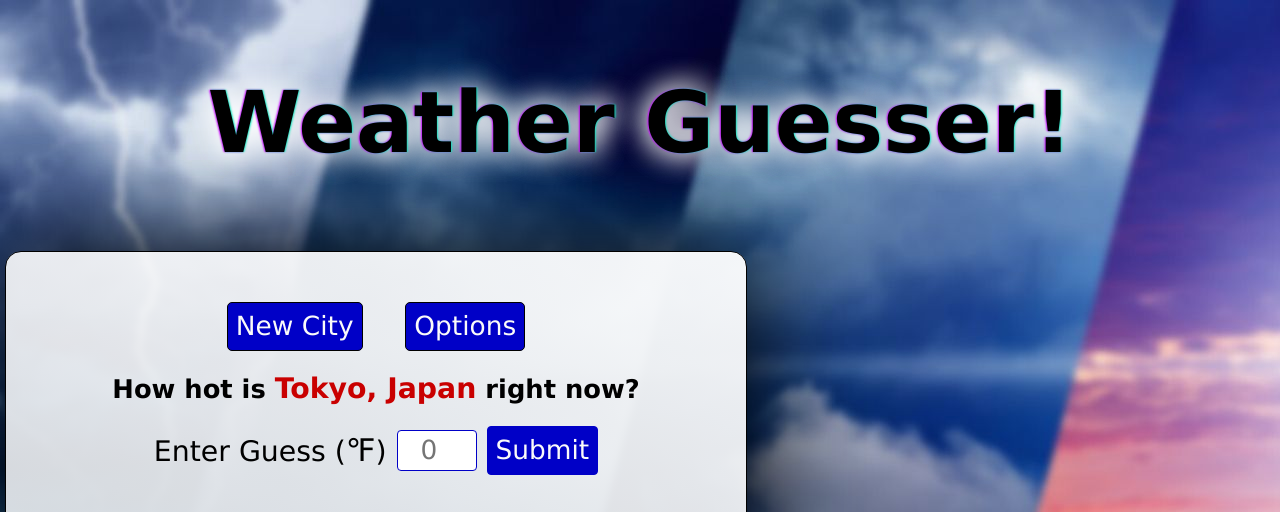
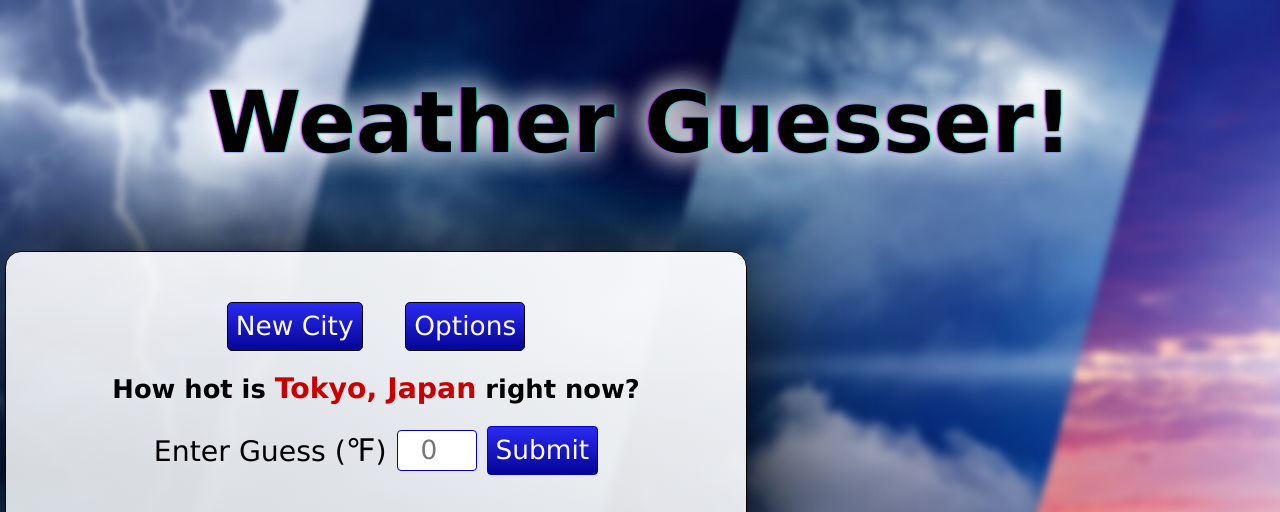
Before and after one commit to MikoFrosty/Weather-Guesser, a website with bundled scripts: page index.html in a window 1280 px wide. Shown: the top 512 px of the page. Built offline with nearby package versions, Linux system fonts and the light colour scheme; grey boxes are pictures that could not be loaded.

Commit message:
Add gradient styling to buttons

```diff
--- a/resources/css/main.css
+++ b/resources/css/main.css
@@ -92,7 +92,8 @@ main > h1 {
 
 .button {
     border-radius: 5px;
-    background-color: rgb(0, 0, 199);
+    background-color: rgb(43, 43, 241);
+    background-image: linear-gradient(rgb(43, 43, 241), rgb(4, 4, 150));
     color:rgba(250, 250, 250, 1);
     font-size: 1.5rem;
     margin: 0;
@@ -103,6 +104,7 @@ main > h1 {
 
 @media (hover: hover) {
     .button:hover {
+        background-image: linear-gradient(rgb(37, 37, 207), rgb(1, 1, 99));
         background-color: rgb(0, 0, 143);
     }
 }
```
